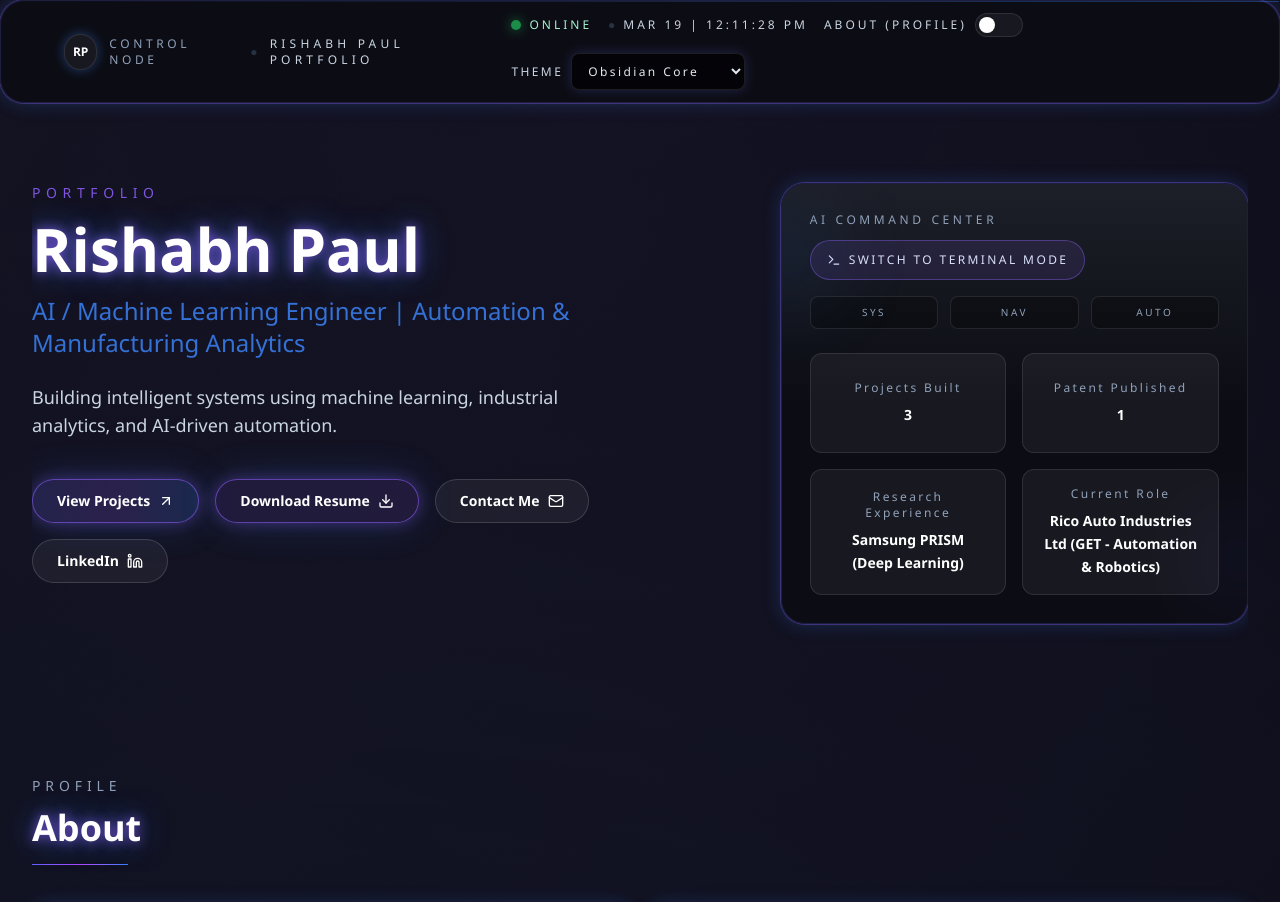
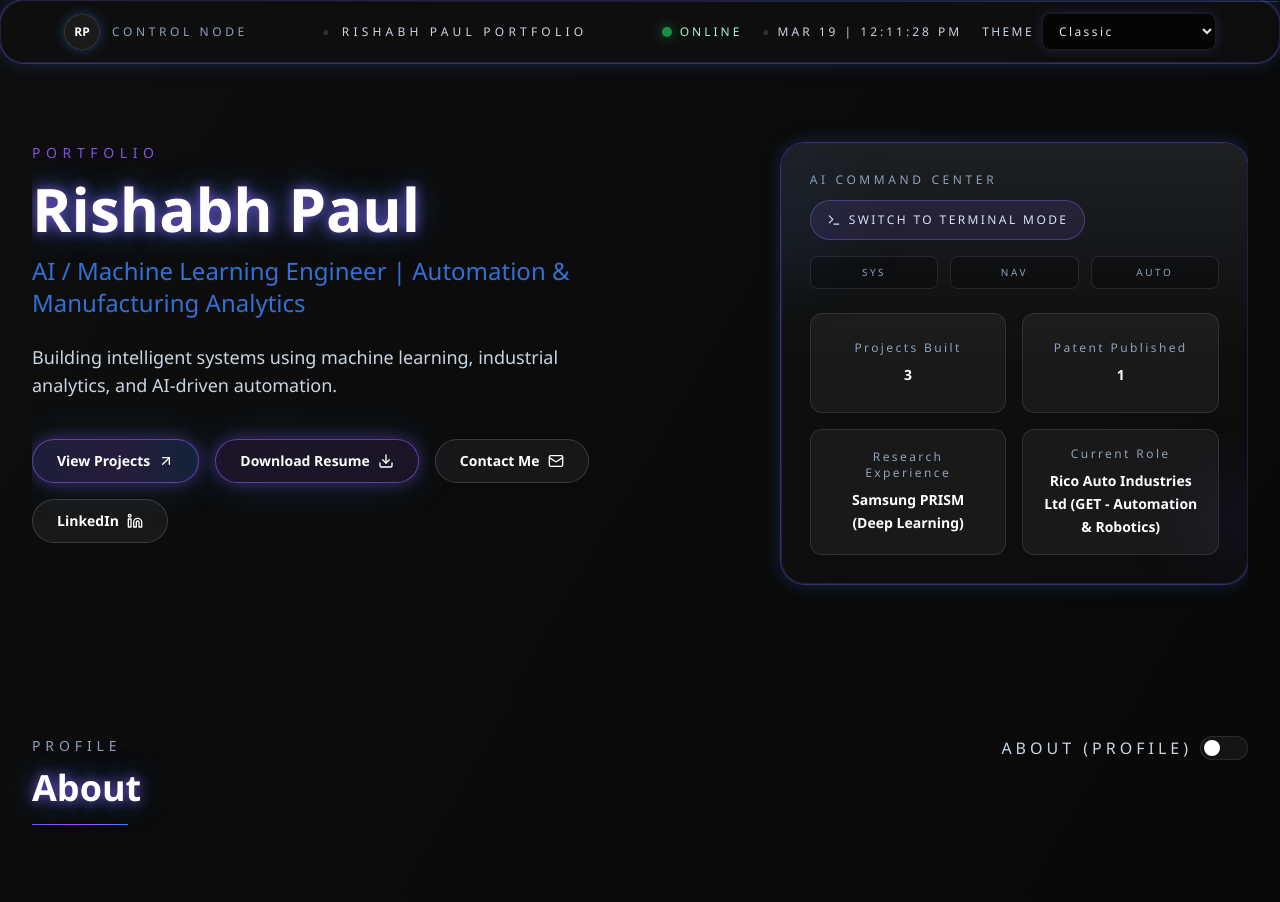
Before and after one commit to paulr212003-alt/portfolio, a Next.js app: page / in a window 1280 px wide. Shown: the top 902 px of the page. Built offline with nearby package versions, Linux system fonts and the light colour scheme.

Commit message:
about toggle and timeline vit updates

```diff
--- a/app/components/AboutSection.tsx
+++ b/app/components/AboutSection.tsx
@@ -2,9 +2,13 @@
 
 import { motion } from "framer-motion";
 import AnimatedSection from "./AnimatedSection";
-import SectionHeader from "./SectionHeader";
 
-export default function AboutSection() {
+type AboutSectionProps = {
+  aboutMode: boolean;
+  onToggle: (value: boolean) => void;
+};
+
+export default function AboutSection({ aboutMode, onToggle }: AboutSectionProps) {
   const paragraphs = [
     "Hi, I'm Rishabh, an AI/ML engineer working as a Graduate Engineer Trainee (Automation & Robotics) at Rico Auto Industries. I hold a published patent on \"Heart Disease Prediction using Synthetic Data Augmentation with GAN\" under the Government of India, applying generative models to healthcare analytics.",
     "My work sits at the intersection of machine learning, industrial analytics, and backend systems, with hands-on experience in end-to-end development, from deep learning pipelines (PyTorch, CNNs) to full-stack systems using Node.js and MongoDB. I have also interned at Samsung PRISM (Deep Learning-MobileNetV2 architectures and CNN with AdamW optimizations) and Engineers India Limited (ASP.NET, C#, Oracle DB). Outside of tech, I absolutely adore playing badminton, with side pursuits in chess and cricket keeping the competitive edge alive.",
@@ -12,8 +16,34 @@ export default function AboutSection() {
 
   return (
     <AnimatedSection id="about" className="py-12 md:py-16">
-      <SectionHeader title="About" subtitle="Profile" />
-      <div className="mt-6 grid gap-4 md:mt-8 md:grid-cols-2">
+      <div className="mb-10 flex flex-wrap items-start justify-between gap-4">
+        <div>
+          <p className="text-sm uppercase tracking-[0.35em] text-slate-400">
+            Profile
+          </p>
+          <h2 className="mt-3 text-3xl font-semibold text-white md:text-4xl font-display glow-text">
+            About
+          </h2>
+          <div className="mt-4 h-px w-24 bg-gradient-to-r from-indigo-500 via-purple-500 to-blue-500" />
+        </div>
+        <label className="flex items-center gap-2 uppercase tracking-[0.25em] text-slate-300">
+          About (Profile)
+          <span className="relative inline-flex items-center">
+            <input
+              type="checkbox"
+              className="peer sr-only"
+              checked={aboutMode}
+              onChange={(event) => onToggle(event.target.checked)}
+              aria-label="Toggle About (Profile)"
+            />
+            <span className="h-6 w-12 rounded-full border border-white/10 bg-white/5 transition-all peer-checked:border-emerald-300/50 peer-checked:bg-emerald-500/25" />
+            <span className="pointer-events-none absolute left-1 top-1 h-4 w-4 rounded-full bg-white shadow transition-all peer-checked:translate-x-6" />
+          </span>
+        </label>
+      </div>
+
+      {aboutMode ? (
+        <div className="grid gap-4 md:grid-cols-2">
           {paragraphs.map((text, index) => (
             <motion.div
               key={`about-${index}`}
@@ -28,6 +58,7 @@ export default function AboutSection() {
             </motion.div>
           ))}
         </div>
+      ) : null}
     </AnimatedSection>
   );
 }
--- a/app/components/CareerTimeline.tsx
+++ b/app/components/CareerTimeline.tsx
@@ -235,7 +235,7 @@ export default function CareerTimeline() {
                     {event.id === "rico" ? (
                       <div className="mt-3 flex items-center justify-center gap-2 text-[12px] uppercase tracking-[0.25em] text-amber-200">
                         <span className="h-3.5 w-3.5 rounded-full bg-amber-300 shadow-[0_0_16px_rgba(251,191,36,0.95)]" />
-                        : VIT
+                        : VIT (2021-2025)
                       </div>
                     ) : null}
                   </div>
@@ -337,7 +337,7 @@ export default function CareerTimeline() {
                         }`}
                       >
                         <span className="h-3 w-3 rounded-full bg-amber-300 shadow-[0_0_12px_rgba(251,191,36,0.8)]" />
-                        VIT
+                        VIT (2021-2025)
                       </div>
                     </div>
                   ) : null}
--- a/app/components/TopBar.tsx
+++ b/app/components/TopBar.tsx
@@ -28,28 +28,18 @@ const formatTime = (date: Date) => {
   return `${datePart} | ${timePart}`;
 };
 
-type TopBarProps = {
-  aiMode: boolean;
-  onAiModeChange: (value: boolean) => void;
-};
-
-export default function TopBar({ aiMode, onAiModeChange }: TopBarProps) {
+export default function TopBar() {
   const [time, setTime] = useState("");
-  const [theme, setTheme] = useState("obsidian-core");
+  const [theme, setTheme] = useState("classic");
   const [mounted, setMounted] = useState(false);
 
   useEffect(() => {
     setMounted(true);
-    const storedTheme = window.localStorage.getItem("portfolio-theme");
-    if (storedTheme) {
-      setTheme(storedTheme);
-    }
   }, []);
 
   useEffect(() => {
     const root = document.documentElement;
     root.dataset.theme = theme;
-    window.localStorage.setItem("portfolio-theme", theme);
   }, [theme]);
 
   useEffect(() => {
@@ -80,7 +70,7 @@ export default function TopBar({ aiMode, onAiModeChange }: TopBarProps) {
             Rishabh Paul Portfolio
           </div>
 
-          <div className="flex flex-wrap items-center gap-4 text-xs text-slate-200">
+          <div className="flex items-center justify-end gap-5 text-xs text-slate-200">
             <div className="flex items-center gap-2">
               <span className="status-dot pulse-slow ai-animate" />
               <span className="uppercase tracking-[0.25em] text-emerald-200">
@@ -96,20 +86,6 @@ export default function TopBar({ aiMode, onAiModeChange }: TopBarProps) {
                 {mounted && time ? time : "Loading..."}
               </span>
             </div>
-            <label className="flex items-center gap-2 uppercase tracking-[0.25em] text-slate-300">
-              About (Profile)
-              <span className="relative inline-flex items-center">
-                <input
-                  type="checkbox"
-                  className="peer sr-only"
-                  checked={aiMode}
-                  onChange={(event) => onAiModeChange(event.target.checked)}
-                  aria-label="Toggle About (Profile) mode"
-                />
-                <span className="h-6 w-12 rounded-full border border-white/10 bg-white/5 transition-all peer-checked:border-emerald-300/50 peer-checked:bg-emerald-500/25" />
-                <span className="pointer-events-none absolute left-1 top-1 h-4 w-4 rounded-full bg-white shadow transition-all peer-checked:translate-x-6" />
-              </span>
-            </label>
             <label className="flex items-center gap-2 uppercase tracking-[0.2em] text-slate-300">
               Theme
               <select
--- a/app/page.tsx
+++ b/app/page.tsx
@@ -19,17 +19,12 @@ export default function Home() {
 
   useEffect(() => {
     setMounted(true);
-    const storedAi = window.localStorage.getItem("portfolio-ai");
-    if (storedAi) {
-      setAiMode(storedAi === "on");
-    }
   }, []);
 
   useEffect(() => {
     if (!mounted) return;
     const root = document.documentElement;
     root.dataset.ai = aiMode ? "on" : "off";
-    window.localStorage.setItem("portfolio-ai", aiMode ? "on" : "off");
   }, [aiMode, mounted]);
 
   useEffect(() => {
@@ -65,17 +60,17 @@ export default function Home() {
             "radial-gradient(circle at top, var(--theme-ambient-1), transparent 55%), radial-gradient(circle at 30% 30%, var(--theme-ambient-2), transparent 45%), radial-gradient(circle at 80% 70%, var(--theme-ambient-3), transparent 50%)",
         }}
       />
-      <TopBar aiMode={aiMode} onAiModeChange={setAiMode} />
+      <TopBar />
       <main className="relative flex w-full flex-col gap-10 px-2 pb-24 sm:px-4 lg:px-8 md:gap-12">
         <div className="flex flex-col gap-6">
           <HeroSection aiMode={aiMode} onAiModeChange={setAiMode} />
           {aiMode ? (
             <div className="md:hidden">
-              <AboutSection />
+              <AboutSection aboutMode={aiMode} onToggle={setAiMode} />
             </div>
           ) : null}
           <div className="hidden md:block">
-            <AboutSection />
+            <AboutSection aboutMode={aiMode} onToggle={setAiMode} />
           </div>
         </div>
         <CareerTimeline />
```
Lines whose indentation alone changed are shown as unchanged.
